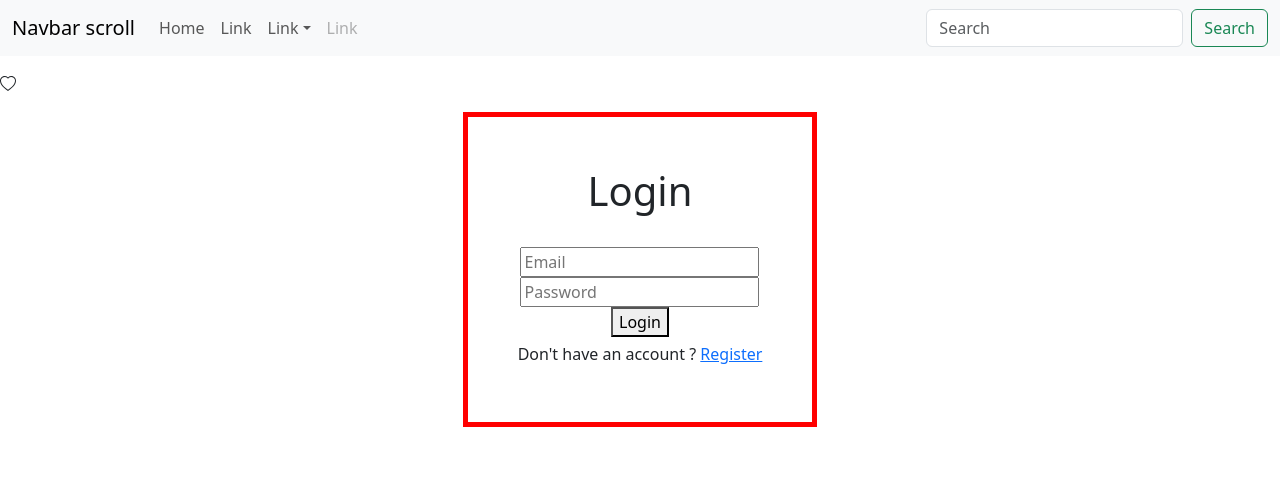
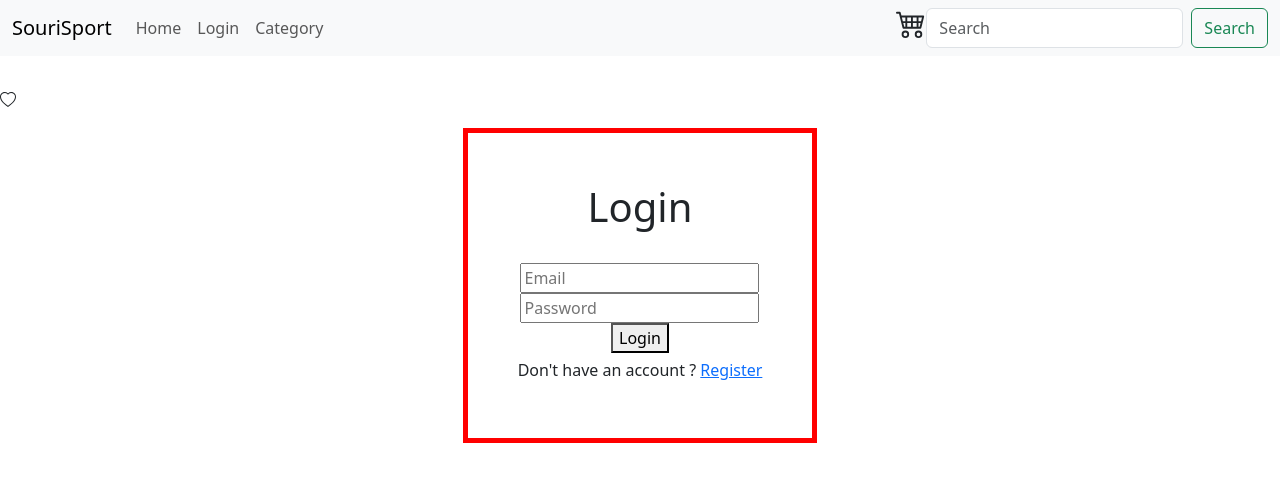
Before and after one commit to C12-Mosouri/MERAKI_Academy_Project_4, a React (Create React App) app in the folder frontend/: page /login in a window 1280 px wide. Shown: the top 482 px of the page. Built offline with nearby package versions, Linux system fonts and the light colour scheme; the HTML template or start-up script is replaced by a standard one.

Commit message:
32 Style

```diff
--- a/frontend/src/components/Login/Navbar.js
+++ b/frontend/src/components/Login/Navbar.js
@@ -18,51 +18,14 @@ const Navbars = () => {
   const token = localStorage.getItem("token");
   console.log(token);
   return (
-    <Navbar expand="lg" className="bg-body-tertiary">
-      <Container fluid>
-        <Navbar.Brand href="#">Navbar scroll</Navbar.Brand>
-        <Navbar.Toggle aria-controls="navbarScroll" />
-        <Navbar.Collapse id="navbarScroll">
-          <Nav
-            className="me-auto my-2 my-lg-0"
-            style={{ maxHeight: '100px' }}
-            navbarScroll
+    <>
+      {["sm"].map((expand) => (
+        <>
+          <Navbar
+            key={expand}
+            expand={expand}
+            className="bg-body-tertiary mb-3"
           >
-            <Nav.Link href="#action1">Home</Nav.Link>
-            <Nav.Link href="#action2">Link</Nav.Link>
-            <NavDropdown title="Link" id="navbarScrollingDropdown">
-              <NavDropdown.Item href="#action3">Action</NavDropdown.Item>
-              <NavDropdown.Item href="#action4">
-                Another action
-              </NavDropdown.Item>
-              <NavDropdown.Divider />
-              <NavDropdown.Item href="#action5">
-                Something else here
-              </NavDropdown.Item>
-            </NavDropdown>
-            <Nav.Link href="#" disabled>
-              Link
-            </Nav.Link>
-          </Nav>
-          <Form className="d-flex">
-            <Form.Control
-              type="search"
-              placeholder="Search"
-              className="me-2"
-              aria-label="Search"
-            />
-            <Button variant="outline-success">Search</Button>
-          </Form>
-        </Navbar.Collapse>
-      </Container>
-    </Navbar>
-  );
-}
-  {/* <div>Navbar</div> */}
-  {/* {["sm"].map((expand) => (
-    (
-    <>
-        <Navbar key={expand} expand={expand} className="bg-body-tertiary mb-3">
             <Container fluid>
               <Navbar.Brand
                 onClick={() => {
@@ -71,14 +34,16 @@ const Navbars = () => {
               >
                 SouriSport
               </Navbar.Brand>
-            <Navbar.Toggle aria-controls={`offcanvasNavbar-expand-${expand}`} />
+              <Navbar.Toggle
+                aria-controls={`offcanvasNavbar-expand-${expand}`}
+              />
               <Navbar.Offcanvas
                 id={`offcanvasNavbar-expand-${expand}`}
                 aria-labelledby={`offcanvasNavbarLabel-expand-${expand}`}
                 placement="end"
               >
                 <Offcanvas.Body>
-                <Nav className="justify-content-end flex-grow-1 pe-3">
+                  <Nav className="justify-content- flex-grow-1 pe-3">
                     <Nav.Link
                       onClick={() => {
                         navigate("/home");
@@ -111,20 +76,40 @@ const Navbars = () => {
                     >
                       Category
                     </Nav.Link>
-                  <Nav.Link
+                    {/*  <Nav.Link
                       onClick={() => {
                         navigate("/category/sub");
                       }}
                     >
                       SubCategorys
-                  </Nav.Link>
-                  <NavDropdown
+                    </Nav.Link> */}
+                    {/*   <NavDropdown
                       title="Categorys"
                       id={`offcanvasNavbarDropdown-expand-${expand}`}
                     >
                       <NavDropdown.Item></NavDropdown.Item>
-                  </NavDropdown>
+                    </NavDropdown> */}
 
+                    {/* <NavDropdown
+                      title="Dropdown"
+                      id={`offcanvasNavbarDropdown-expand-${expand}`}
+                    >
+                      <NavDropdown.Item href="#action3">
+                        Action
+                      </NavDropdown.Item>
+                      <NavDropdown.Item href="#action4">
+                        Another action
+                      </NavDropdown.Item>
+                      <NavDropdown.Divider />
+                      <NavDropdown.Item
+                        onClick={() => {
+                          navigate("/product");
+                        }}
+                      >
+                        Something else here
+                      </NavDropdown.Item>
+                    </NavDropdown>*/}
+                  </Nav>
                   <svg
                     className="cart"
                     onClick={() => {
@@ -139,24 +124,6 @@ const Navbars = () => {
                   >
                     <path d="M0 2.5A.5.5 0 0 1 .5 2H2a.5.5 0 0 1 .485.379L2.89 4H14.5a.5.5 0 0 1 .485.621l-1.5 6A.5.5 0 0 1 13 11H4a.5.5 0 0 1-.485-.379L1.61 3H.5a.5.5 0 0 1-.5-.5M3.14 5l.5 2H5V5zM6 5v2h2V5zm3 0v2h2V5zm3 0v2h1.36l.5-2zm1.11 3H12v2h.61zM11 8H9v2h2zM8 8H6v2h2zM5 8H3.89l.5 2H5zm0 5a1 1 0 1 0 0 2 1 1 0 0 0 0-2m-2 1a2 2 0 1 1 4 0 2 2 0 0 1-4 0m9-1a1 1 0 1 0 0 2 1 1 0 0 0 0-2m-2 1a2 2 0 1 1 4 0 2 2 0 0 1-4 0" />
                   </svg>
-                  <NavDropdown
-                    title="Dropdown"
-                    id={`offcanvasNavbarDropdown-expand-${expand}`}
-                  >
-                    <NavDropdown.Item href="#action3">Action</NavDropdown.Item>
-                    <NavDropdown.Item href="#action4">
-                      Another action
-                    </NavDropdown.Item>
-                    <NavDropdown.Divider />
-                    <NavDropdown.Item
-                      onClick={() => {
-                        navigate("/product");
-                      }}
-                    >
-                      Something else here
-                    </NavDropdown.Item>
-                  </NavDropdown>
-                </Nav>
                   <Form className="d-flex">
                     <Form.Control
                       type="search"
@@ -164,9 +131,10 @@ const Navbars = () => {
                       className="me-2"
                       aria-label="Search"
                     />
+
                     <Button variant="outline-success">Search</Button>
 
-                  <svg
+                    {/*  <svg
                       className="cart"
                       onClick={() => {
                         navigate("/register");
@@ -192,15 +160,15 @@ const Navbars = () => {
                       viewBox="0 0 16 16"
                     >
                       <path d="M8 8a3 3 0 1 0 0-6 3 3 0 0 0 0 6m2-3a2 2 0 1 1-4 0 2 2 0 0 1 4 0m4 8c0 1-1 1-1 1H3s-1 0-1-1 1-4 6-4 6 3 6 4m-1-.004c-.001-.246-.154-.986-.832-1.664C11.516 10.68 10.289 10 8 10s-3.516.68-4.168 1.332c-.678.678-.83 1.418-.832 1.664z" />
-                  </svg>
+                    </svg> */}
                   </Form>
                 </Offcanvas.Body>
               </Navbar.Offcanvas>
             </Container>
           </Navbar>
+        </>
       ))}
     </>
-  ); */}
-
-
+  );
+};
 export default Navbars;
--- a/frontend/src/components/Login/login,register,navbar.css
+++ b/frontend/src/components/Login/login,register,navbar.css
@@ -11,3 +11,6 @@
     margin: auto;
     margin-bottom: 10px;
 }
+.cart{
+    justify-content: end;
+}
--- a/frontend/src/components/Product/product.js
+++ b/frontend/src/components/Product/product.js
@@ -31,6 +31,13 @@ const Product = () => {
                 <h1>{ele.name}</h1>
                 <h2>{ele.price + " : JOD"}</h2>
                 <img className="img" src={ele.img} />
+                <div class="row">
+                  <div class="col-xs-6 col-md-3">
+                    <a href="#" class="thumbnail">
+                      <img src="..." alt="..." />
+                    </a>
+                  </div>
+                </div>
                 <h3>{"Size : " + ele.size}</h3>
                 <h3>{"Rate : " + ele.rate}</h3>
                 <h1>
@@ -73,7 +80,7 @@ const Product = () => {
                       onClick={() => {
                         // setAdd(true);
                         console.log(ele);
-                        axios.delete(`http://localhost:5000/fav/${id}`)
+                        axios.delete(`http://localhost:5000/fav/${id}`);
                       }}
                     >
                       <path
```
Lines whose indentation alone changed are shown as unchanged.
